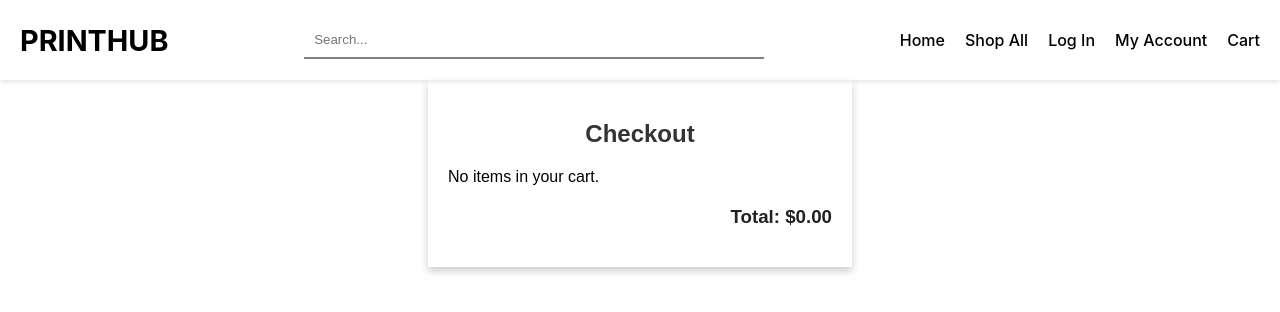
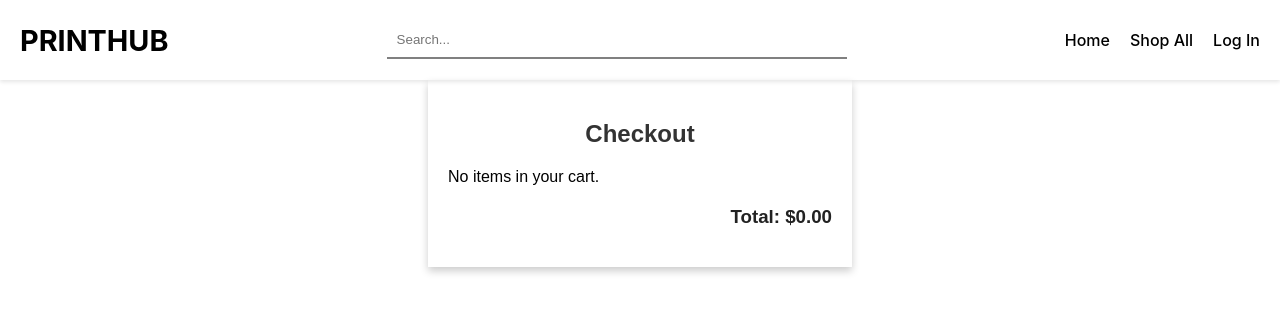
Before and after one commit to shrncr/printhub, a React (Create React App) app in the folder client/: page /checkout in a window 1280 px wide. Shown: the top 312 px of the page. Built offline with nearby package versions, Linux system fonts and the light colour scheme.

Commit message:
FEAT: Navbar for different users

```diff
--- a/client/src/App.js
+++ b/client/src/App.js
@@ -10,6 +10,7 @@ import { UserProvider } from './components/UserContext';
 import IndividualListing from './components/IndividualListing';
 import Checkout from './components/Checkout';
 import Profile from './components/Profile';
+import Sellerlisting from './components/Sellerlisting';
 
 function App() {
   return (
@@ -26,6 +27,7 @@ function App() {
         <Route path = "/listings/:id" element = {<IndividualListing />}/>
         <Route path="/checkout" element={<Checkout />} />
         <Route path = "/profile" element = {<Profile />}/>
+        <Route path = "/create-listing" element = {<Sellerlisting />}/>
       </Routes>
     </Router>
     </UserProvider>
--- a/client/src/components/NavBar.jsx
+++ b/client/src/components/NavBar.jsx
@@ -1,42 +1,98 @@
 import React, { useState } from "react";
 import { Link, useNavigate } from "react-router-dom";
+import { useUser } from "./UserContext"; // Assuming you're using a UserContext
 import "../styles/NavBar.css"; // Import the CSS file for navbar styling
 
 export default function NavBar() {
   const [query, setQuery] = useState("");
   const navigate = useNavigate();
+  const { user } = useUser(); // Get user data from context
 
-  const handleSearch = (e)=> {
+  const handleSearch = (e) => {
     e.preventDefault();
-    if (query.trim()){
-      navigate.push(`/listings?search=${query}`);
+    if (query.trim()) {
+      navigate(`/listings?search=${query}`);
     }
   };
+
+  // Define role-specific links
+  const buyerLinks = (
+    <>
+    <li>
+        <Link to="/profile">My Account</Link>
+      </li>
+      <li>
+        <Link to="/listings">Shop All</Link>
+      </li>
+      <li>
+        <Link to="/cart">Cart</Link>
+      </li>
+    </>
+  );
+
+  const sellerLinks = (
+    <>
+    <li>
+        <Link to="/profile">My Account</Link>
+      </li>
+      <li>
+        <Link to="/create-listing">Create Listing</Link>
+      </li>
+      <li>
+        <Link to="/my-listings">My Listings</Link>
+      </li>
+    </>
+  );
+
+  const commonLinks = (
+    <>
+      <li>
+        <Link to="/">Home</Link>
+      </li>
+      <li>
+        <Link to="/login">Log in/out</Link>
+      </li>
+    </>
+  );
+
+  const guestLinks = (
+    <>
+      <li>
+        <Link to="/">Home</Link>
+      </li>
+      <li>
+        <Link to="/listings">Shop All</Link>
+      </li>
+      <li>
+        <Link to="/login">Log In</Link>
+      </li>
+
+    </>
+  );
 
   return (
     <header className="navbar">
       <h1 className="logo">PRINTHUB</h1>
       <form className="searchBar" onSubmit={handleSearch}>
-        <input type="text" placeholder="Search..." value={query} onChange={(e)=>setQuery(e.target.value)} className = "searchInput"/>
+        <input
+          type="text"
+          placeholder="Search..."
+          value={query}
+          onChange={(e) => setQuery(e.target.value)}
+          className="searchInput"
+        />
       </form>
       <nav>
         <ul className="nav-links">
-          <li>
-            <Link to="/">Home</Link>
-          </li>
-          <li>
-            <Link to="/listings">Shop All</Link>
-          </li>
-          <li>
-            <Link to="/login">Log In</Link>
-          </li>
-          <li>
-            <Link to="/profile">My Account</Link>
-          </li>
-          <li>
-            <Link to="/cart">Cart</Link>
-          </li>
-
+          {user ? (
+            <>
+              {commonLinks}
+              {user.isBuyer && buyerLinks}
+              {user.isSeller && sellerLinks}
+            </>
+          ) : (
+            guestLinks
+          )}
         </ul>
       </nav>
     </header>
```
Also changed, not shown: client/src/components/Sellerlisting.jsx (added).
